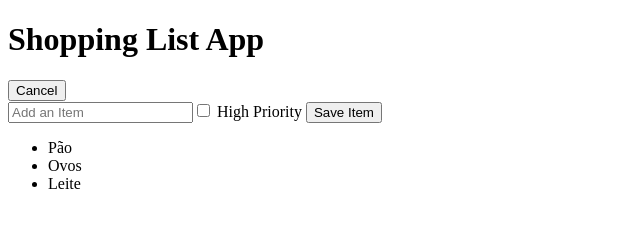
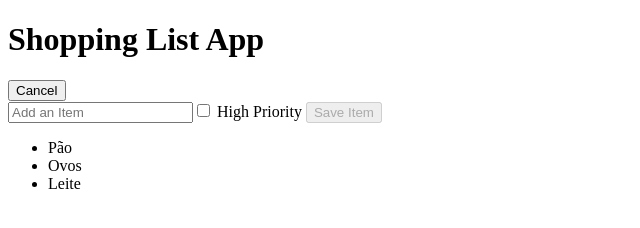
Before and after one commit to glaubersabino/vuejs3-fundamentals-options-api, a plain HTML site: page index.html in a window 1280 px wide. Both pictures are taken after a click on the button "Add Item". Shown: the whole page, without its empty margins (0-640 px from the left). Drawn offline with nearby package versions, Linux system fonts and the light colour scheme.

Commit message:
chore: html attribute binding

```diff
--- a/index.html
+++ b/index.html
@@ -20,7 +20,7 @@
           <input type="checkbox" v-model="newItemHighPriority" />
           High Priority
         </label>
-        <button @click="saveItem" class="btn btn-primary">Save Item</button>
+        <button @click="saveItem" class="btn btn-primary" v-bind:disabled="newItem.length === 0">Save Item</button>
       </div>
       <p v-if="items.length === 0">Nice job! You've bought all your items!</p>
       <ul>
```
